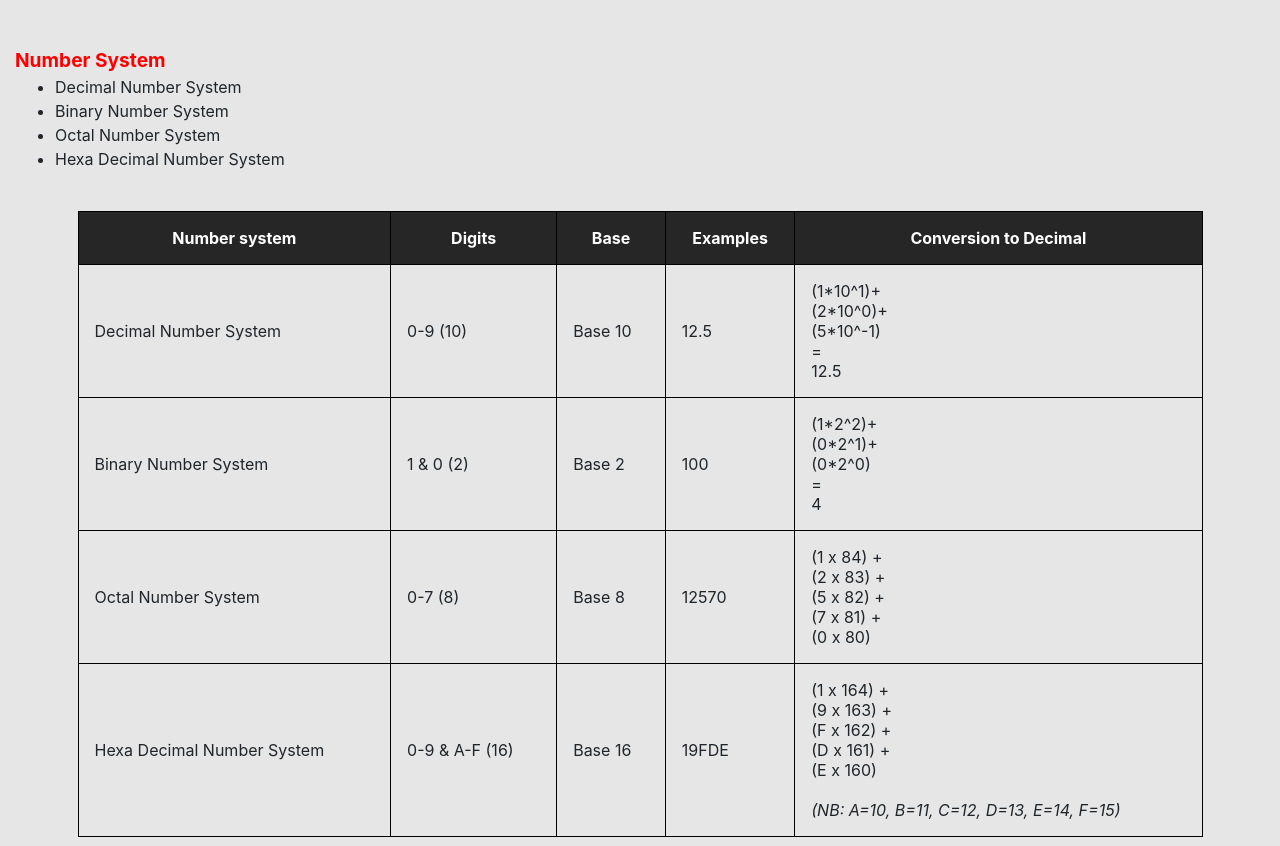
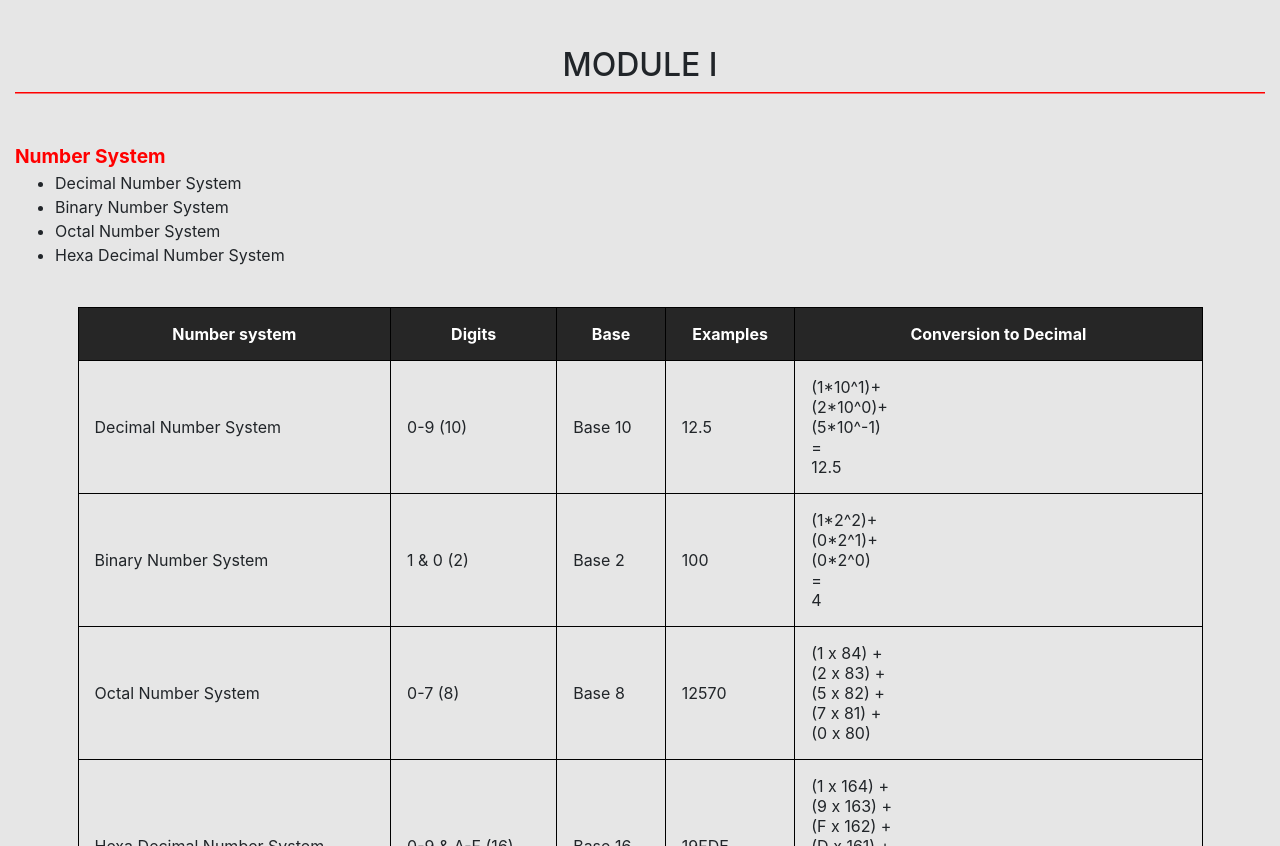
Before and after one commit to ElizabethKuriakose/MCA-1, a plain HTML site: page more_details/sem1_e_mod1.html in a window 1280 px wide. Shown: the part 1007-1853 px from the top of the page. Drawn offline with nearby package versions, Linux system fonts and the light colour scheme.

Commit message:
svg added

```diff
--- a/more_details/sem1_e_mod1.html
+++ b/more_details/sem1_e_mod1.html
@@ -43,6 +43,12 @@
         <div class="container-fluid">
             <div class="row">
                 <div class="col-lg-12 mt-5">
+
+                    <h2 class="text-center">MODULE I</h2>
+                    <svg height="50" width="100%">
+                        <line x1="0" y1="0" x2="100%" y2="0" style="stroke:rgb(255,0,0);stroke-width:3" />
+                    </svg><br>
+
                     <b class="red r4-h2">Number System </b><br>
                     <ul>
                         <li>Decimal Number System </li>
@@ -70,7 +76,7 @@
                                 </tr>
                                 <tr>
                                     <td>Binary Number System </td>
-                                <td>1 & 0  (2) </td>
+                                    <td>1 & 0 (2) </td>
                                     <td>Base 2 </td>
                                     <td>100 </td>
                                     <td>(1*2^2)+<br>(0*2^1)+<br>(0*2^0) <br>=<br> 4 </td>
@@ -84,10 +90,11 @@
                                 </tr>
                                 <tr>
                                     <td>Hexa Decimal Number System </td>
-                                <td>0-9 &  A-F (16)</td>
+                                    <td>0-9 & A-F (16)</td>
                                     <td>Base 16 </td>
                                     <td>19FDE </td>
-                                <td>(1 x 164) + <br>(9 x 163) + <br>(F x 162) + <br>(D x 161) + <br>(E x 160) <br> <br> <i> (NB: A=10, B=11, C=12, D=13, E=14, F=15)</i></td>
+                                    <td>(1 x 164) + <br>(9 x 163) + <br>(F x 162) + <br>(D x 161) + <br>(E x 160) <br>
+                                        <br> <i> (NB: A=10, B=11, C=12, D=13, E=14, F=15)</i></td>
                                 </tr>
                             </tbody>
                         </table>
@@ -180,7 +187,7 @@
                     <img src="library/img/e_and_gate.png" class="mx-auto d-block img-fluid"><br><br>
                     <img src="library/img/e_not_gate.png" class="mx-auto d-block img-fluid"><br><br>
 
-                    <b class="red r4-h2">Combinations of logic gates  </b><br><br><br>
+                    <b class="red r4-h2">Combinations of logic gates </b><br><br><br>
                     <img src="library/img/e_nor_gate.png" class="mx-auto d-block img-fluid"><br><br>
                     <img src="library/img/e_nand_gate.png" class="mx-auto d-block img-fluid"><br><br>
 
```
Lines whose indentation alone changed are shown as unchanged.
